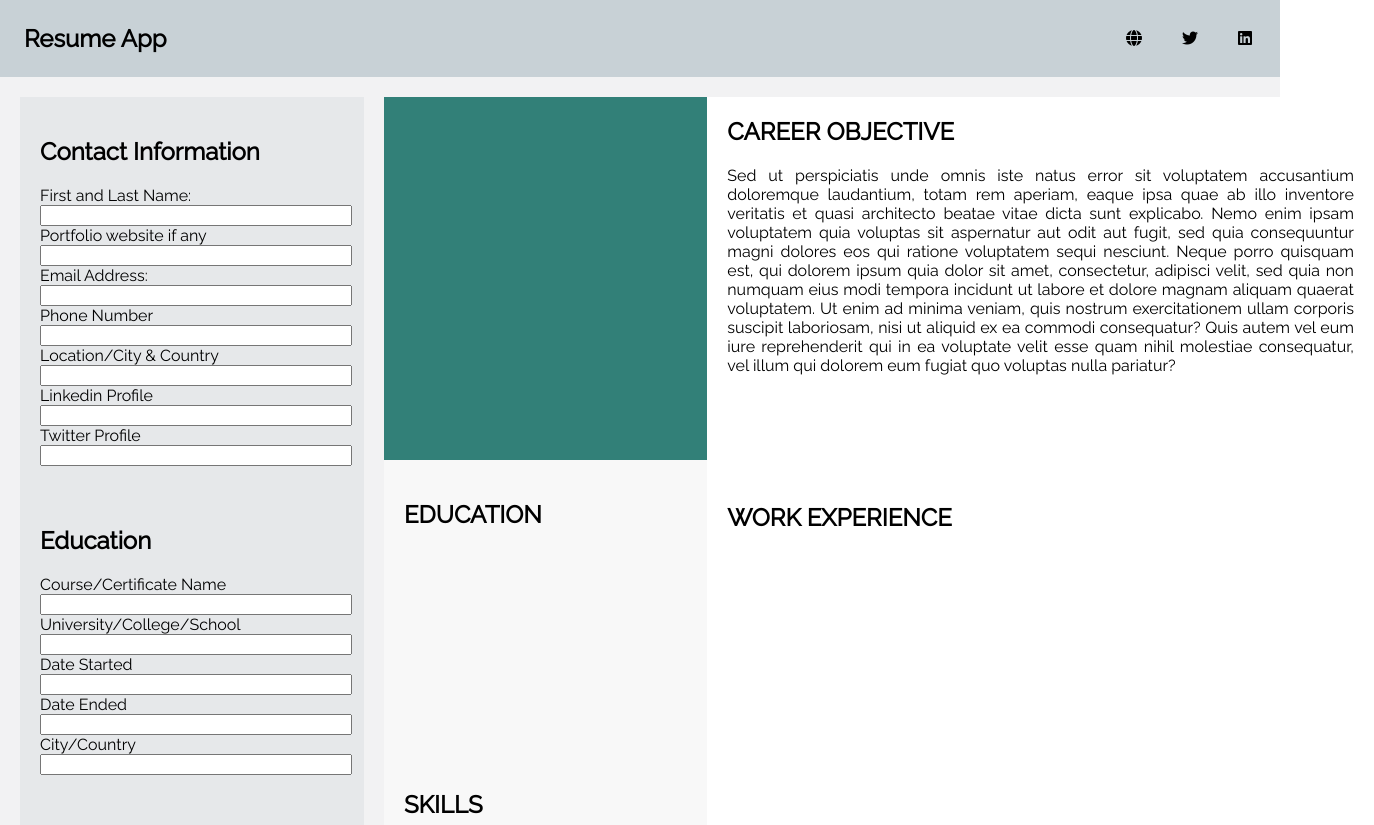
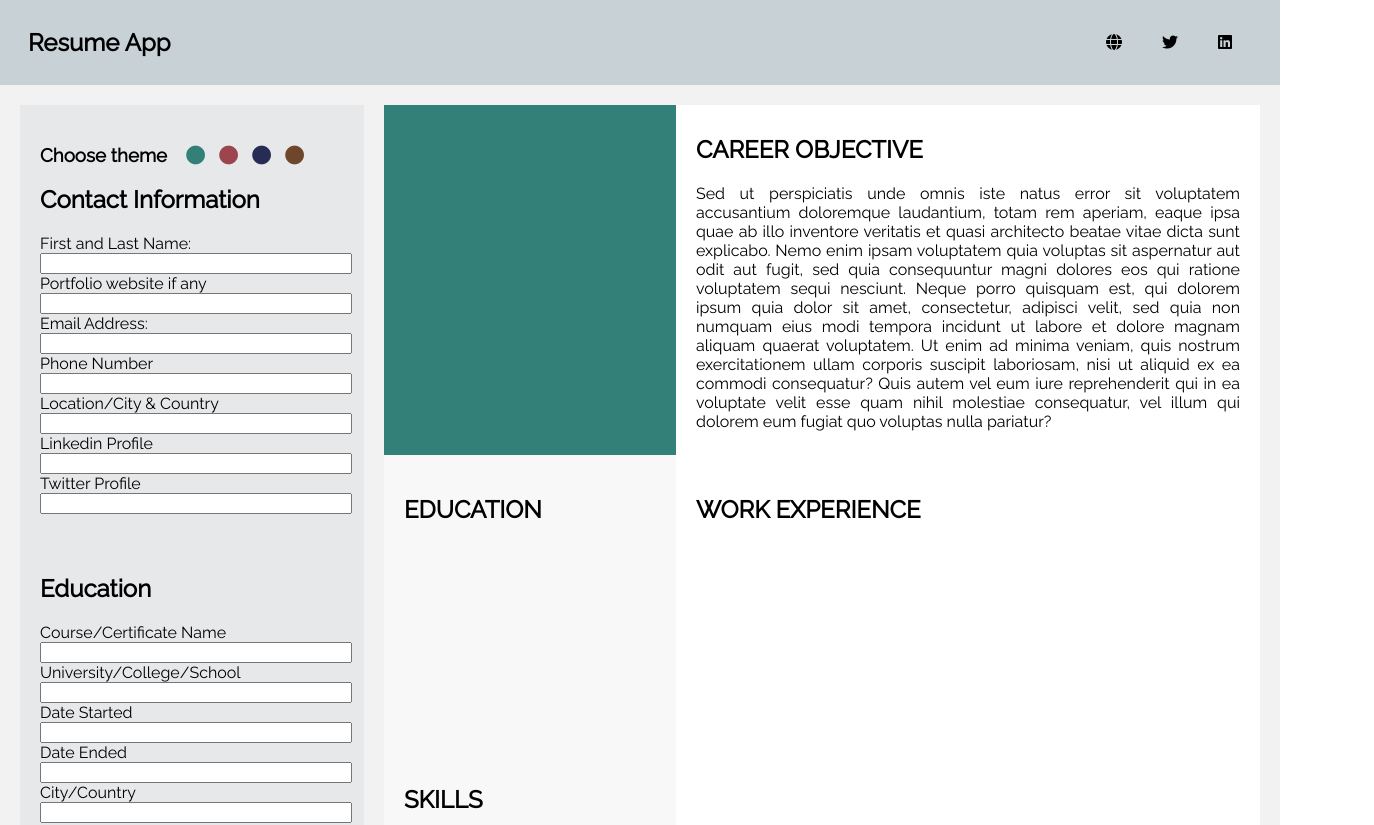
Before and after one commit to victorgis/resume-app, a Vue app: page / in a window 1280 px wide. Shown: the top 825 px of the page, 1374 px wide, since content can reach past the window. Built offline with nearby package versions, Linux system fonts and the light colour scheme.

Commit message:
fixed the search widget to capture layers

```diff
--- a/package.json
+++ b/package.json
@@ -9,6 +9,7 @@
   },
   "dependencies": {
     "core-js": "^3.8.3",
+    "html2canvas": "^1.4.1",
     "vue": "^3.2.13"
   },
   "devDependencies": {
--- a/src/components/Header.vue
+++ b/src/components/Header.vue
@@ -1,7 +1,7 @@
 <template>
   <div class="header-nav">
-    <nav :style="{ width: '100%' }">
-      <h1 class="header-h1">Resume App</h1>
+    <nav>
+      <h1>Resume App</h1>
       <div class="socials">
         <ul>
           <li>
@@ -40,20 +40,15 @@ export default {
 </script>
 
 <style scoped>
+.header-nav {
+  background: #3564;
+  padding: 8px;
+}
 nav {
   display: flex;
   justify-content: space-between; /* or center, flex-start, flex-end */
   align-items: center; /* or flex-start, flex-end, baseline */
-}
-
-.header-nav {
-  background: #3564;
-  padding: 8px;
-}
-.header-h1 {
-  margin: 16px;
-  display: grid; /* sets the container to be a grid layout */
-  grid-template-columns: repeat(1, 1fr);
+  padding: 0 20px;
 }
 
 .socials ul {
--- a/src/components/Main.vue
+++ b/src/components/Main.vue
@@ -1,11 +1,24 @@
 <template>
-  <div class="main">
+  <div class="container">
     <div class="grid-container">
       <!-- <Form /> -->
       <!-- Aside -->
       <div class="aside">
         <!-- contact information -->
         <div class="form">
+          <h3>
+            Choose theme&nbsp;&nbsp;&nbsp;&nbsp;<i
+              @click="firstTheme"
+              class="fa-solid fa-circle theme1"
+            ></i
+            >&nbsp;&nbsp;
+            <i @click="secondTheme" class="fa-solid fa-circle theme2"></i
+            >&nbsp;&nbsp;
+            <i @click="thirdTheme" class="fa-solid fa-circle theme3"></i
+            >&nbsp;&nbsp;
+            <i @click="fourthTheme" class="fa-solid fa-circle theme4"></i
+            >&nbsp;&nbsp;
+          </h3>
           <h2>Contact Information</h2>
           <label for="name">First and Last Name:</label>
           <input type="text" v-on:input="makeUpper" v-model="name" /><br />
@@ -67,8 +80,8 @@
           <input v-on:input="listenFor14" type="text" v-model="skill8" /><br />
           <label for="skill9">Skill 9</label>
           <input v-on:input="listenFor15" type="text" v-model="skill9" /><br />
-          <label for="skill10">Skill 10</label>
-          <input v-on:input="listenFor16" type="text" v-model="skill10" /><br />
+          <!-- <label for="skill10">Skill 10</label>
+          <input v-on:input="listenFor16" type="text" v-model="skill10" /><br /> -->
         </div>
 
         <!-- Career Objectives Form -->
@@ -209,10 +222,13 @@
 
       <!-- Resume section -->
 
-      <div class="resume">
+      <div class="resume" id="canvas">
         <div class="resume-aside">
           <!-- contact aside -->
-          <div class="aside-contact">
+          <div
+            class="aside-contact"
+            v-bind:style="{ 'background-color': this.color }"
+          >
             <h2 class="contact-h2">
               {{ name }}
             </h2>
@@ -243,7 +259,9 @@
             <h2 class="education-h2">EDUCATION</h2>
             <div class="div-edu-para">
               <p class="education-p">{{ course }}</p>
-              <p class="education-p">{{ school }}</p>
+              <p class="education-p" v-bind:style="{ color: this.color }">
+                {{ school }}
+              </p>
               <p class="education-p">
                 <span class="eduIcon" id="eduIconCalender"></span>&nbsp;&nbsp;
                 <!-- <i class="fa-solid fa-calendar-days"></i>&nbsp;&nbsp; -->
@@ -262,16 +280,40 @@
           <div class="aside-skills">
             <h2>SKILLS</h2>
             <div class="div-skills-para">
-              <p><span class="point" id="point1"></span>{{ skill1 }}</p>
-              <p><span class="point" id="point2"></span>{{ skill2 }}</p>
-              <p><span class="point" id="point3"></span>{{ skill3 }}</p>
-              <p><span class="point" id="point4"></span>{{ skill4 }}</p>
-              <p><span class="point" id="point5"></span>{{ skill5 }}</p>
-              <p><span class="point" id="point6"></span>{{ skill6 }}</p>
-              <p><span class="point" id="point7"></span>{{ skill7 }}</p>
-              <p><span class="point" id="point8"></span>{{ skill8 }}</p>
-              <p><span class="point" id="point9"></span>{{ skill9 }}</p>
-              <p><span class="point" id="point10"></span>{{ skill10 }}</p>
+              <span class="pointz" id="point1"></span>
+              <p>{{ skill1 }}</p>
+            </div>
+            <div class="div-skills-para">
+              <span class="pointz" id="point2"></span>
+              <p>{{ skill2 }}</p>
+            </div>
+            <div class="div-skills-para">
+              <span class="pointz" id="point3"></span>
+              <p>{{ skill3 }}</p>
+            </div>
+            <div class="div-skills-para">
+              <span class="pointz" id="point4"></span>
+              <p>{{ skill4 }}</p>
+            </div>
+            <div class="div-skills-para">
+              <span class="pointz" id="point5"></span>
+              <p>{{ skill5 }}</p>
+            </div>
+            <div class="div-skills-para">
+              <span class="pointz" id="point6"></span>
+              <p>{{ skill6 }}</p>
+            </div>
+            <div class="div-skills-para">
+              <span class="pointz" id="point7"></span>
+              <p>{{ skill7 }}</p>
+            </div>
+            <div class="div-skills-para">
+              <span class="pointz" id="point8"></span>
+              <p>{{ skill8 }}</p>
+            </div>
+            <div class="div-skills-para">
+              <span class="pointz" id="point9"></span>
+              <p>{{ skill9 }}</p>
             </div>
           </div>
         </div>
@@ -290,7 +332,9 @@
             <!-- first work experience -->
             <div class="first-experience">
               <h2>{{ jobTitle1 }}</h2>
-              <p>{{ company1 }}</p>
+              <p v-bind:style="{ color: this.color }">
+                {{ company1 }}
+              </p>
               <p>
                 <span class="yearStartFinish" id="calender1"></span
                 >&nbsp;&nbsp;&nbsp;&nbsp;{{ yearStarted1 }}
@@ -303,25 +347,27 @@
                 >{{ workLocation1 }}
               </p>
               <div class="point-class">
-                <p>
-                  <span class="point" id="res-point1a"></span
-                  >{{ responsibility1a }}
-                </p>
-                <p>
-                  <span class="point" id="res-point1b"></span
-                  >{{ responsibility1b }}
-                </p>
-                <p>
-                  <span class="point" id="res-point1c"></span
-                  >{{ responsibility1c }}
-                </p>
+                <div class="div-point1">
+                  <span class="point div-point-child" id="res-point1a"></span>
+                  <p>{{ responsibility1a }}</p>
+                </div>
+                <div class="div-point1">
+                  <span class="point div-point-child" id="res-point1b"></span>
+                  <p>{{ responsibility1b }}</p>
+                </div>
+                <div class="div-point1">
+                  <span class="point div-point-child" id="res-point1c"></span>
+                  <p>{{ responsibility1c }}</p>
+                </div>
               </div>
             </div>
 
             <!-- second work experience -->
             <div class="second-experience">
               <h2>{{ jobTitle2 }}</h2>
-              <p>{{ company2 }}</p>
+              <p v-bind:style="{ color: this.color }">
+                {{ company2 }}
+              </p>
               <p>
                 <span class="yearStartFinish" id="calender2"></span
                 >&nbsp;&nbsp;&nbsp;&nbsp;{{ yearStarted2 }}
@@ -334,25 +380,27 @@
                 >{{ workLocation2 }}
               </p>
               <div class="point-class">
-                <p>
-                  <span class="point" id="res-point2a"></span
-                  >{{ responsibility2a }}
-                </p>
-                <p>
-                  <span class="point" id="res-point2b"></span
-                  >{{ responsibility2b }}
-                </p>
-                <p>
-                  <span class="point" id="res-point2c"></span
-                  >{{ responsibility2c }}
-                </p>
+                <div class="div-point1">
+                  <span class="point div-point-child" id="res-point2a"></span>
+                  <p>{{ responsibility2a }}</p>
+                </div>
+                <div class="div-point1">
+                  <span class="point div-point-child" id="res-point2b"></span>
+                  <p>{{ responsibility2b }}</p>
+                </div>
+                <div class="div-point1">
+                  <span class="point div-point-child" id="res-point2c"></span>
+                  <p>{{ responsibility2c }}</p>
+                </div>
               </div>
             </div>
 
             <!-- third work experience -->
             <div class="third-experience">
               <h2>{{ jobTitle3 }}</h2>
-              <p>{{ company3 }}</p>
+              <p v-bind:style="{ color: this.color }">
+                {{ company3 }}
+              </p>
               <p>
                 <span class="yearStartFinish" id="calender3"></span
                 >&nbsp;&nbsp;&nbsp;&nbsp;{{ yearStarted3 }}
@@ -365,31 +413,32 @@
                 >{{ workLocation3 }}
               </p>
               <div class="point-class">
-                <p>
-                  <span class="point" id="res-point3a"></span
-                  >{{ responsibility3a }}
-                </p>
-                <p>
-                  <span class="point" id="res-point3b"></span
-                  >{{ responsibility3b }}
-                </p>
-                <p>
-                  <span class="point" id="res-point3c"></span
-                  >{{ responsibility3c }}
-                </p>
+                <div class="div-point1">
+                  <span class="point div-point-child" id="res-point3a"></span>
+                  <p>{{ responsibility3a }}</p>
+                </div>
+                <div class="div-point1">
+                  <span class="point div-point-child" id="res-point3b"></span>
+                  <p>{{ responsibility3b }}</p>
+                </div>
+                <div class="div-point1">
+                  <span class="point div-point-child" id="res-point3c"></span>
+                  <p>{{ responsibility3c }}</p>
+                </div>
               </div>
             </div>
           </div>
         </div>
-      </div>
-      <div class="button">
-        <button class="btn">Click here to download</button>
+        <div class="button">
+          <button @click="download" class="btn">Click here to download</button>
+        </div>
       </div>
     </div>
   </div>
 </template>
 
 <script>
+import html2canvas from "html2canvas";
 // import Form from "./Form.vue";
 // import ""
 export default {
@@ -400,6 +449,7 @@ export default {
 
   data() {
     return {
+      color: "#328078",
       name: "",
       website: "",
       email: "",
@@ -458,6 +508,34 @@ export default {
   computed: {},
 
   methods: {
+    download() {
+      // console.log("im clicked");
+      let element = document.querySelector("#canvas");
+      html2canvas(element).then((canvas) => {
+        // Convert the canvas to an image
+        let image = canvas
+          .toDataURL("image/png")
+          .replace("image/png", "image/octet-stream");
+        // Download the image
+        let link = document.createElement("a");
+        link.download = "your-resume.png";
+        link.href = image;
+        link.click();
+      });
+    },
+    firstTheme() {
+      this.color = "#328078";
+    },
+    secondTheme() {
+      this.color = "#9d454c";
+    },
+    thirdTheme() {
+      this.color = "#262c53";
+    },
+    fourthTheme() {
+      this.color = "#6e462c";
+    },
+    changeColor() {},
     listenFor1() {
       const x = document.getElementById("website");
       x.innerHTML = `<i class="fa-solid fa-globe con"></i>&nbsp;&nbsp;`;
@@ -528,7 +606,7 @@ export default {
     },
     listenFor17() {
       const x = document.getElementById("res-point1a");
-      x.innerHTML = `<i class="fa-solid fa-circle"></i>&nbsp;&nbsp;&nbsp;&nbsp;&nbsp;&nbsp;`;
+      x.innerHTML = `<i class="fa-solid fa-circle"></i>`;
     },
     listenFor18() {
       const x = document.getElementById("res-point1b");
@@ -608,16 +686,33 @@ export default {
 
 <style scoped>
 .grid-container {
+  /* max-width: 100%; */
   display: grid;
   grid-template-columns: 30% 70%;
   background: rgba(191, 188, 192, 0.2);
   /* grid-template-rows: repeat(1, 1fr); */
+}
+.resume-aside {
+  /* max-width: 100%; */
+  background: #f8f8f8;
+  /* display: block; */
+  margin: 0px;
+  padding: 0px;
 }
 
 .aside {
   margin: 20px;
   padding: 10px;
   background: rgba(209, 215, 221, 0.4);
+}
+.resume {
+  /* max-width: 100%; */
+  display: grid;
+  /* grid-template-columns: 323.3px 646.7px; */
+  grid-template-columns: 33.33% 66.67%;
+  margin: 20px 20px 10px 0px;
+  height: 1255px;
+  grid-template-rows: repeat(1 1fr);
 }
 
 label {
@@ -643,41 +738,14 @@ textarea[type="text" i] {
   display: block;
 }
 
-.resume {
-  display: grid;
-  grid-template-columns: 323.3px 931.7px;
-  margin: 20px 20px 10px 0px;
-  height: 1255px;
-}
-
-.resume-aside {
-  background: #f8f8f8;
-  display: block;
-  margin: 0px;
-  padding: 0px;
-}
-
 .aside-contact {
   margin: 0px;
-  padding: 20px 40px;
+  padding: 30px 20px 20px 40px;
   /* width: 323.3px; */
-  height: 323.3px;
+  height: 300px;
   background: #328078;
   color: #fff;
   /* padding: 0 20px; */
-}
-
-.div-con-para {
-  margin: 20px 0 0 0;
-}
-.contact-p,
-.contact-h2 {
-  margin: 0px;
-  padding: 0px;
-}
-
-.contact-p {
-  margin-bottom: 20px;
 }
 
 .aside-education {
@@ -695,16 +763,32 @@ textarea[type="text" i] {
 }
 
 .aside-career {
-  width: 646.6px;
+  max-width: 646.6px;
   height: 1255px;
   background: #fff;
   padding: 0 10px;
   text-align: justify;
 }
 
+.div-con-para {
+  margin: 20px 0 0 0;
+}
+.contact-p,
+.contact-h2 {
+  margin: 0px;
+  padding: 0px;
+}
+
+.contact-p {
+  margin-bottom: 20px;
+}
+
 .career-section {
-  padding: 0 10px;
-  margin-bottom: 128px;
+  height: 360px;
+  padding: 10px 10px 0px 10px;
+}
+
+@media screen and (max-width: 500px) {
 }
 
 .work-experience {
@@ -714,13 +798,46 @@ textarea[type="text" i] {
   margin: 10px 0 20px 20px;
 }
 
+.div-skills-para {
+  display: grid;
+  grid-template-columns: 10px 250px;
+  column-gap: 15px;
+  margin-bottom: 10px;
+}
+
+div.div-skills-para p {
+  margin: 0px;
+  /* margin-top: 10px; */
+}
+.pointz {
+  margin-top: 4px;
+  font-size: 8px;
+  /* margin-top: 10px; */
+}
+
 .div-con-para {
   margin-top: 30px;
 }
 
+.div-point1 {
+  display: grid;
+  grid-template-columns: 10px 500px;
+  column-gap: 30px;
+  /* margin-bottom: 10px; */
+}
+
+div.div-point1 p {
+  margin: 0px;
+  margin-top: 10px;
+}
+
+.div-point-child {
+  margin-top: 16px;
+}
+
 .point {
-  font-size: 6px;
-  /* margin-left: 20px; */
+  font-size: 8px;
+  margin-left: 20px;
 }
 
 .yearStartFinish {
@@ -742,7 +859,7 @@ button.btn {
   margin-right: auto; */
   /* align-content: center;
   align-items: center; */
-  /* text-align: center; */
+  text-align: center;
   color: #328078;
   background: #fff;
   border: 1px #328078 solid;
@@ -757,14 +874,29 @@ button.btn:hover {
   border: 1px #328078 solid;
 }
 
-div.button {
+/* div.button {
   position: relative;
   margin: 40px;
-}
-button {
+} */
+/* button {
   position: absolute;
   top: 50%;
   left: 50%;
   transform: translate(-50%, -50%);
+} */
+/* .button {
+} */
+
+.theme1 {
+  color: #328078;
+}
+.theme2 {
+  color: #9d454c;
+}
+.theme3 {
+  color: #262c53;
+}
+.theme4 {
+  color: #6e462c;
 }
 </style>
```
Also changed, not shown: 1 other file (tests, documents, lock files or other folders).
